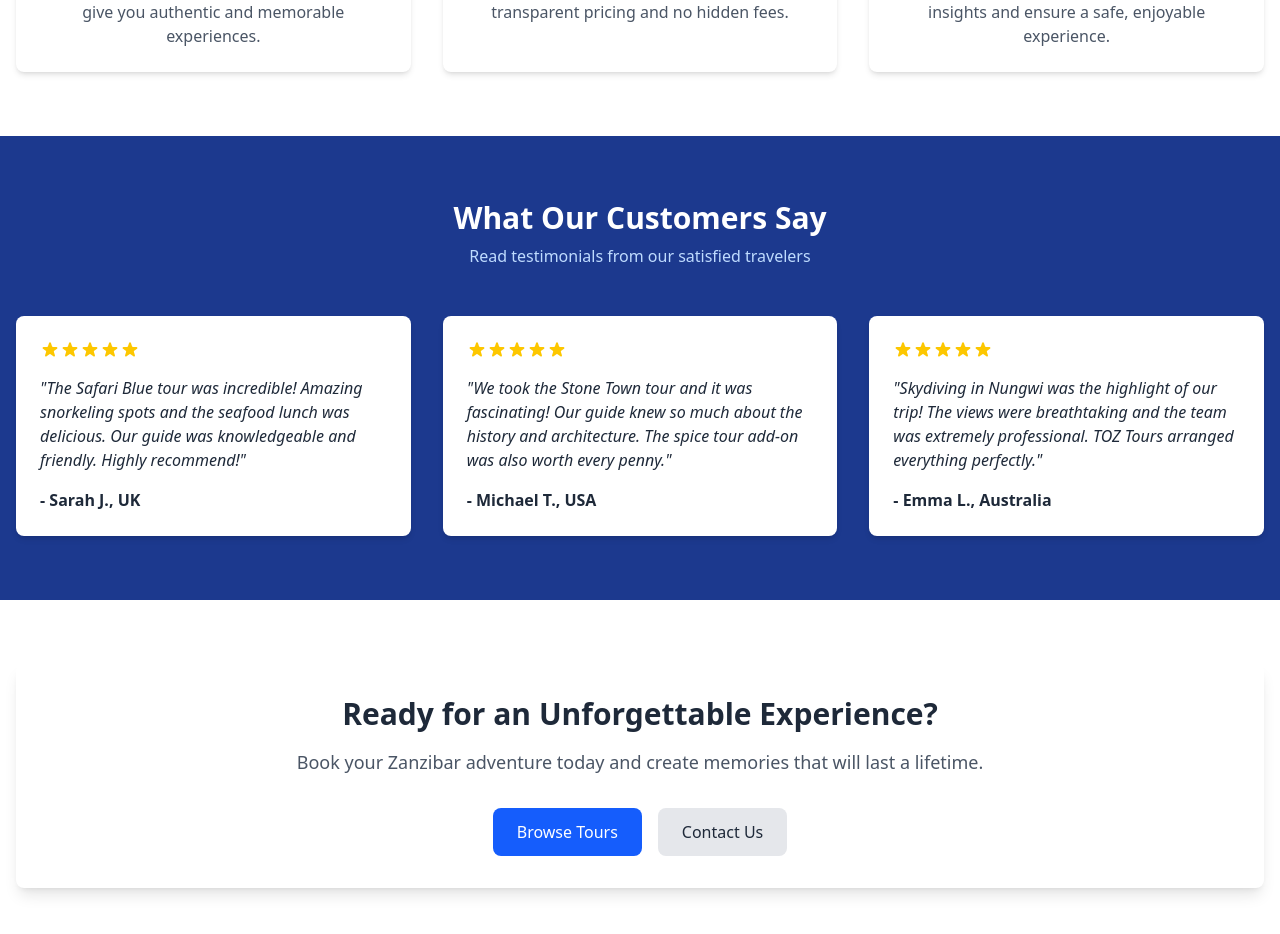
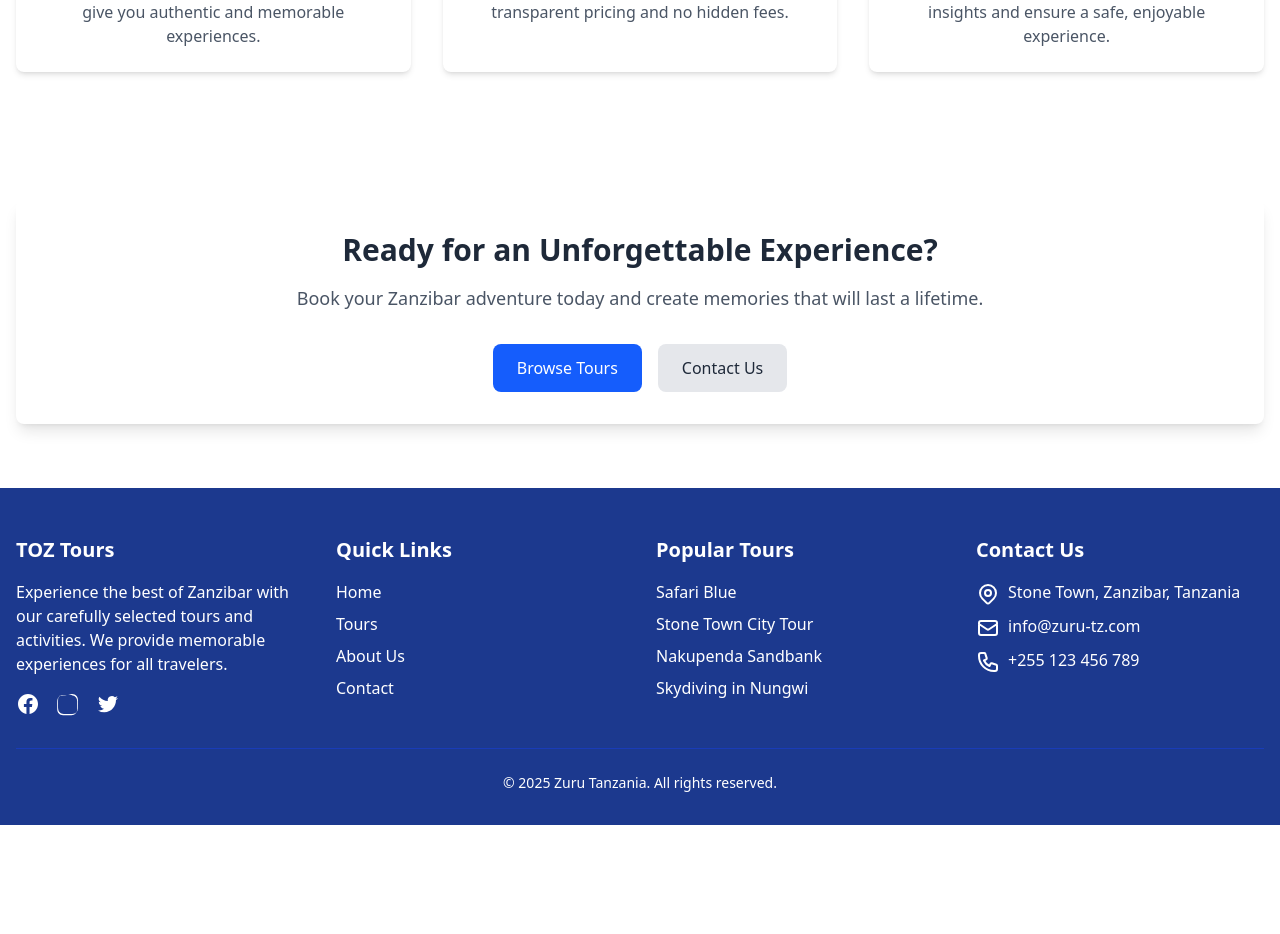
Before and after one commit to alvinkenyagah/zuru-tz, a React (Vite) app: page / in a window 1280 px wide. Shown: the part 2040-2974 px from the top of the page. After the commit the page ends 2865 px from the top, so only its background shows below. Built offline with nearby package versions, Linux system fonts and the light colour scheme.

Commit message:
add images to site

```diff
--- a/src/pages/Home.jsx
+++ b/src/pages/Home.jsx
@@ -101,7 +101,7 @@ const Home = () => {
       </section>
 
       {/* Testimonials */}
-      <section className="py-16 bg-blue-900 text-white">
+      {/* <section className="py-16 bg-blue-900 text-white">
         <div className="container mx-auto px-4">
           <div className="text-center mb-12">
             <h2 className="text-3xl font-bold">What Our Customers Say</h2>
@@ -152,7 +152,7 @@ const Home = () => {
             </div>
           </div>
         </div>
-      </section>
+      </section> */}
 
       {/* CTA Section */}
       <section className="py-16">
```
